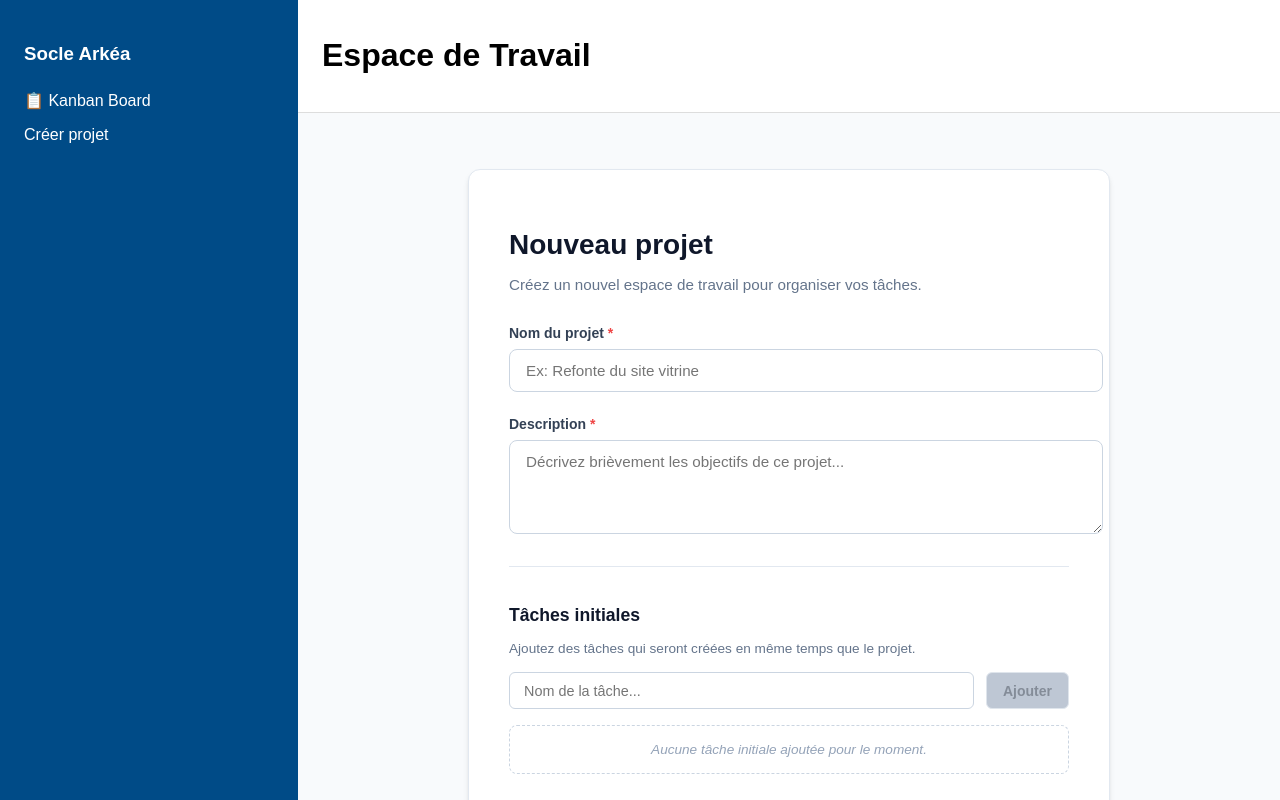
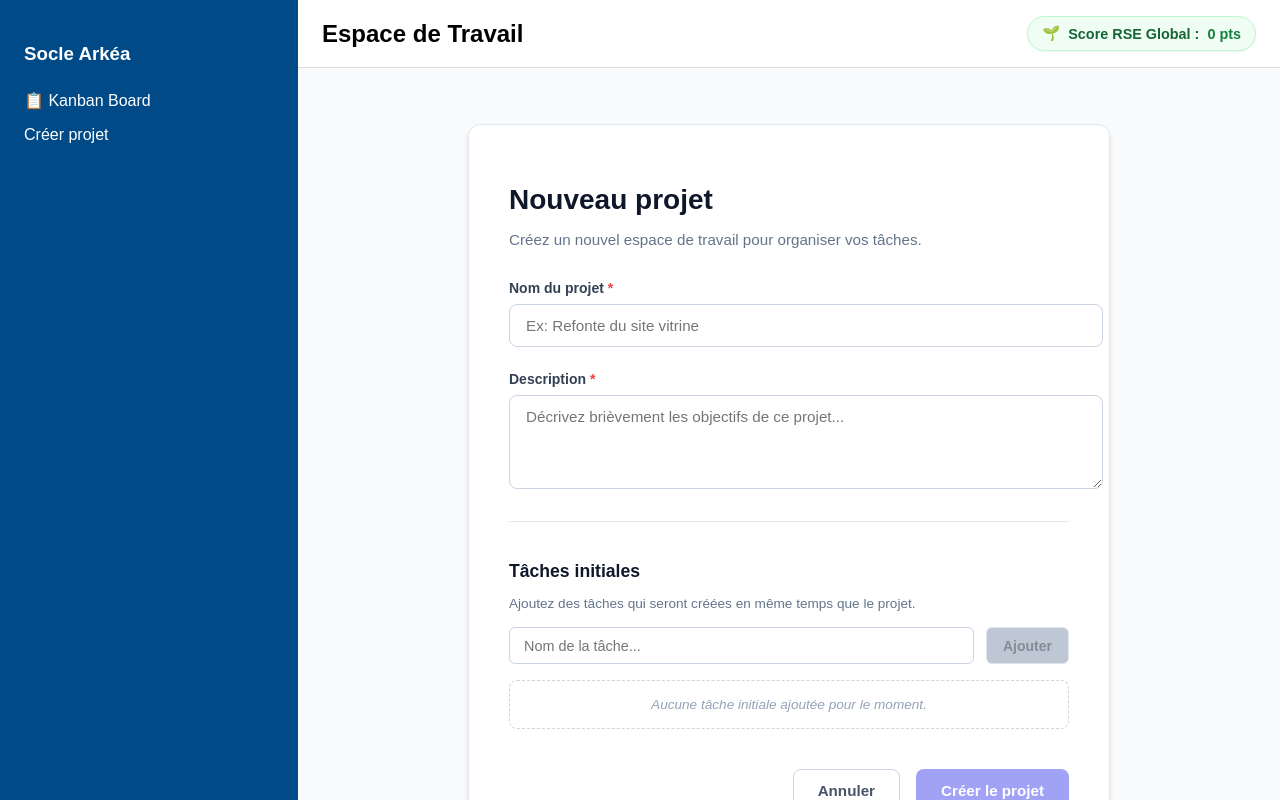
Before and after one commit to Romain-Gyt/TaskFlow, a Vue app in the folder frontend/frontend/: page /dashboard/project in a window 1280 px wide. Shown: the top 800 px of the page. Built offline with nearby package versions, Linux system fonts and the light colour scheme; the HTML template or start-up script is replaced by a standard one.

Commit message:
Ajout du champs id en optional dans le projectRequestSchema afin de pouvoir l'utiliser pour l'update

```diff
--- a/frontend/frontend/src/components/organisms/ProjectList.vue
+++ b/frontend/frontend/src/components/organisms/ProjectList.vue
@@ -10,6 +10,9 @@ const { projects, isLoading, fetchError, isDeleting, deleteError, canUndo, canRe
 const { loadProjects, deleteProject, deleteLocalTask, undo, redo } = store;
 
 onMounted(async () => {
+
+    // On récupère le score calculé par Spring Boot au montage du dashboard
+  await store.loadRseScore();
   await loadProjects();
 });
 
--- a/frontend/frontend/src/components/organisms/TaskProjectManager.vue
+++ b/frontend/frontend/src/components/organisms/TaskProjectManager.vue
@@ -5,6 +5,8 @@ import TaskItem from "@/components/molecules/TaskItem.vue";
 // Représente la liste des tâches à envoyer à l'API (sans ID à la création)
 interface ProjectTaskRequest {
   title: string;
+  status: string;
+
 }
 
 // v-model bidirectionnel lié aux tasks du formulaire parent
@@ -15,7 +17,10 @@ defineProps<{
 }>();
 
 const addTask = (title: string) => {
-  tasks.value.push({ title });
+  tasks.value.push({
+    title,
+    status: "A_FAIRE"
+  });
 };
 
 const removeTask = (index: number) => {
--- a/frontend/frontend/src/service/project.service.ts
+++ b/frontend/frontend/src/service/project.service.ts
@@ -25,5 +25,9 @@ export const projectService = {
   },
   async deleteProject(projectId: string): Promise<void> {
     const response = await api.delete(`/api/projects/${projectId}`);
+  },
+  async getGlobalRseScore(): Promise<number> {
+    const response = await api.get<number>('/api/projects/rse-score');
+    return response.data;
   }
 }
--- a/frontend/frontend/src/stores/project.store.ts
+++ b/frontend/frontend/src/stores/project.store.ts
@@ -8,7 +8,7 @@ export const useProjectStore = defineStore('project', () => {
   const projects = ref<Project[]>([]);
   const undoStack = ref<string[]>([]);
   const redoStack = ref<string[]>([]);
-
+  const rseScore = ref<number>(0);
   const canUndo = computed(() => undoStack.value.length > 0);
   const canRedo = computed(() => redoStack.value.length > 0);
 
@@ -47,6 +47,12 @@ export const useProjectStore = defineStore('project', () => {
     error: deleteError,
     execute: deleteProjectApi
   } = useAsync((id: string) => projectService.deleteProject(id));
+
+  const {
+    loading: isRseLoading,
+    error: rseError,
+    execute: fetchRseScoreApi
+  } = useAsync(() => projectService.getGlobalRseScore());
 
 
   // ==========================================
@@ -109,6 +115,13 @@ export const useProjectStore = defineStore('project', () => {
     }
   }
 
+  async function loadRseScore() {
+    const score = await fetchRseScoreApi();
+    if (score !== null) {
+      rseScore.value = score;
+    }
+  }
+
   // --- HISTORIQUE (UNDO / REDO) ---
   function saveSnapshot() {
     undoStack.value.push(JSON.stringify(projects.value));
@@ -137,6 +150,7 @@ export const useProjectStore = defineStore('project', () => {
 
   return {
     projects,
+    rseScore,
 
     // États de chargements
     isLoading,
@@ -144,6 +158,7 @@ export const useProjectStore = defineStore('project', () => {
     isCreating,
     isUpdating,
     isDeleting,
+    isRseLoading,
 
     // Erreurs réseau
     fetchError,
@@ -151,6 +166,7 @@ export const useProjectStore = defineStore('project', () => {
     createError,
     updateError,
     deleteError,
+    rseError,
 
     // Undo / Redo
     canUndo,
@@ -165,5 +181,6 @@ export const useProjectStore = defineStore('project', () => {
     updateProject,  // 💡 Exposé pour ton composant !
     deleteLocalTask,
     deleteProject,
+    loadRseScore,
   };
 });
--- a/frontend/frontend/src/types/project.types.ts
+++ b/frontend/frontend/src/types/project.types.ts
@@ -18,6 +18,7 @@ export const ProjectSchemaList = z.array(ProjectSchema);
 
 // Le schéma de création envoyé à l'API (Request)
 export const ProjectRequestSchema = z.object({
+  id: z.string().uuid("Invalid Project ID format").optional(),
   name: z.string().min(1, "Name is required").max(255, "Name must be less than 255 characters"),
   description: z.string().min(1, "Description is required").max(500, "Description must be less than 500 characters"),
   tasks: z.array(TaskSchema).default([]) // Utilise le DTO de tâche sans ID dédié à la création d'un projet
--- a/frontend/frontend/src/views/DashboardLayout.vue
+++ b/frontend/frontend/src/views/DashboardLayout.vue
@@ -1,5 +1,11 @@
 <script setup lang="ts">
-// On n'importe PAS ProjectList ici. Le routeur s'en occupe tout seul !
+import { onMounted } from "vue";
+import { useProjectStore } from "@/stores/project.store.ts";
+import { storeToRefs } from "pinia";
+
+const store = useProjectStore();
+const { rseScore, isRseLoading } = storeToRefs(store);
+
 </script>
 
 <template>
@@ -7,7 +13,6 @@
     <aside class="sidebar">
       <h3>Socle Arkéa</h3>
       <nav>
-        <!-- RouterLink permet de naviguer sans recharger la page -->
         <RouterLink to="/dashboard/kanban" class="nav-link">📋 Kanban Board</RouterLink>
         <RouterLink to="/dashboard/project" class="nav-link">Créer projet</RouterLink>
       </nav>
@@ -16,10 +21,17 @@
     <main class="main-content">
       <header class="dashboard-header">
         <h1>Espace de Travail</h1>
+
+        <!-- 💡 Intégration du score RSE à droite dans le header -->
+        <div class="rse-badge" :class="{ 'is-loading': isRseLoading }">
+          <span class="rse-icon">🌱</span>
+          <span class="rse-label">Score RSE Global :</span>
+          <span v-if="isRseLoading" class="mini-spinner"></span>
+          <span v-else class="rse-value">{{ rseScore }} pts</span>
+        </div>
       </header>
 
       <div class="page-content">
-        <!-- C'est ICI que ton composant ProjectList.vue va s'injecter automatiquement -->
         <RouterView />
       </div>
     </main>
@@ -56,6 +68,48 @@
   background: white;
   padding: 1rem 1.5rem;
   border-bottom: 1px solid #ddd;
+  /* 💡 Flexbox pour aligner le titre à gauche et le score RSE à droite */
+  display: flex;
+  justify-content: space-between;
+  align-items: center;
+}
+
+.dashboard-header h1 {
+  margin: 0;
+  font-size: 1.5rem;
+}
+
+/* 💡 Styles du Badge RSE */
+.rse-badge {
+  display: flex;
+  align-items: center;
+  gap: 0.5rem;
+  background-color: #f0fdf4; /* Vert ardoise ultra clair */
+  border: 1px solid #bbf7d0; /* Bordure verte */
+  padding: 0.5rem 0.875rem;
+  border-radius: 9999px; /* Forme de pilule */
+  font-size: 0.9rem;
+  font-weight: 600;
+  color: #166534;
+  box-shadow: 0 1px 2px 0 rgba(0, 0, 0, 0.05);
+}
+
+.rse-value {
+  font-weight: 700;
+  color: #15803d; /* Vert plus prononcé pour la valeur numérique */
+}
+
+.mini-spinner {
+  width: 14px;
+  height: 14px;
+  border: 2px solid rgba(22, 101, 52, 0.2);
+  border-radius: 50%;
+  border-top-color: #166534;
+  animation: spin 0.8s linear infinite;
+}
+
+@keyframes spin {
+  to { transform: rotate(360deg); }
 }
 
 .page-content {
```
